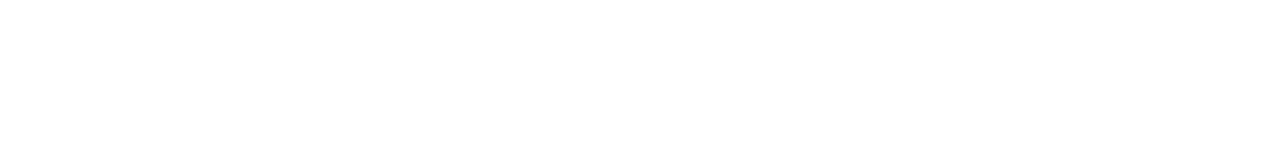
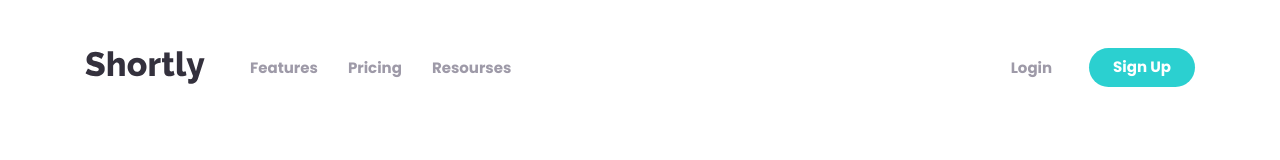
Before and after one commit to skywoker007/Shortly, a plain HTML site: page index.html in a window 1280 px wide. Drawn offline with Linux system fonts and the light colour scheme.

Commit message:
added header

```diff
--- a/css/styles.css
+++ b/css/styles.css
@@ -1,9 +1,9 @@
 /* custom */
 :root{
   --text-color:#9e9aa8;
-  --heading-color:#34313d;
-  --accent-color:#2bd0d0
-  --accent-hover-color:#9ae3e3;
+  --text-color-dark:#34313d;
+  --accent-color:#2bd0d0;
+  --accent-color-hover:#9ae3e3;
   --light-bg:#eff1f7;
   --dark-bg:#232127;
   --error-color:#f46363;
@@ -112,18 +112,140 @@ select:-webkit-autofill:focus {
 /* CONTAINER */
 .container {
   width: 100%;
-  max-width: 1110px;
+  max-width: 1150px;
   padding-left: 20px;
   padding-right: 20px;
   margin-left: auto;
   margin-right: auto;
 }
 
+.button {
+  display: inline-block;
+  padding: 14px 40px 12px;
+  border: 0;
+  border-radius: 28px;
+  background-color: var(--accent-color);
+  color: #fff;
+  font-size: 20px;
+  line-height: 1.5;
+  font-weight: bold;
+  text-decoration: none;
+  text-align: center;
+  cursor: pointer;
+}
+.button:hover{
+  background-color: var(--accent-color-hover);
+}
+.button:active{
+  opacity: 0.6;
+}
+.button--small {
+  padding: 8px 24px;
+  font-size: 15px;
+  line-height: 22.5px;
 
+}
+.button-big{
+  padding: 18px 40px 16px;
+}
+.button--rectangle{
+  border-radius: 5px;
+}
+.button--rectangle-big{
+  border-radius: 10px;
+}
 /* MAIN-CONTENT */
 .main-content {
   flex-grow: 1;
 }
+/* site-header */
+.site-header {
+  padding-top: 48px;
+  padding-bottom: 48px;
+  background-color: #fff;
+  font-weight: bold;
+  line-height: normal;
+
+}
+.site-header__container {
+  display: flex;
+  align-items: center;
+}
+
+.site-header__logo {
+  margin-right: 45px;
+}
+/* logo */
+.logo {
+  display: inline-block;
+}
+.logo:hover{
+  opacity: 0.8;
+}
+.logo:active{
+  opacity: 0.6;
+}
+.logo__img {
+  display: block;
+  width: 120px;
+  height: 33px;
+  object-fit: contain;
+}
+
+.site-header__sitenav{
+  margin-right: auto;
+
+}
+.sitenav__list{
+  display: flex;
+  padding: 0;
+  margin: 0;
+  list-style: none;
+}
+.sitenav__item:not(:last-child){
+  margin-right: 30px;
+}
+.sitenav__link{
+  display: block;
+  text-decoration: none;
+  color: var(--text-color);
+}
+.sitenav__link:hover{
+  color: var(--text-color-dark);
+}
+.site-header__auth {
+  display: flex;
+  align-items: center;
+  margin-left: 45px;
+}
+.site-header__login-link {
+  margin-right: 37px;
+  color: var(--text-color);
+  text-decoration: none;
+}
+.site-header__login-link:hover{
+  color: var(--text-color-dark);
+}
+.site-header__login-link:active{
+  opacity: 0.6;
+}
+
+
+
+
+
+
+
+
+
+
+
+
+
+
+
+
+
 
 @media
 only screen and (-webkit-min-device-pixel-ratio: 2),
--- a/index.html
+++ b/index.html
@@ -17,6 +17,27 @@
 </head>
 <body>
 
+  <!-- site header -->
+  <header class="site-header">
+    <div class="site-header__container container">
+      <!-- LOGO -->
+      <a class="site-header__logo logo" href="#">
+        <img class="logo__img" src="img/Shortly.svg" alt="Shortly logo" width="120" height="33">
+      </a>
+      <nav class="site-header__sitenav sitenav">
+        <ul class="sitenav__list">
+          <li class="sitenav__item"><a href="#" class="sitenav__link">Features</a></li>
+          <li class="sitenav__item"><a href="#" class="sitenav__link">Pricing</a></li>
+          <li class="sitenav__item"><a href="#" class="sitenav__link">Resourses</a></li>
+        </ul>
+      </nav>
+      <div class="site-header__auth">
+        <a class="site-header__login-link" href="#">Login</a>
+        <a class="button button--small" href="#">Sign Up</a>
+      </div>
+    </div>
+  </header>
+
 
 
   <script src="js/main.js"></script>
```
Also changed, not shown: img/Shortly.svg (added).
